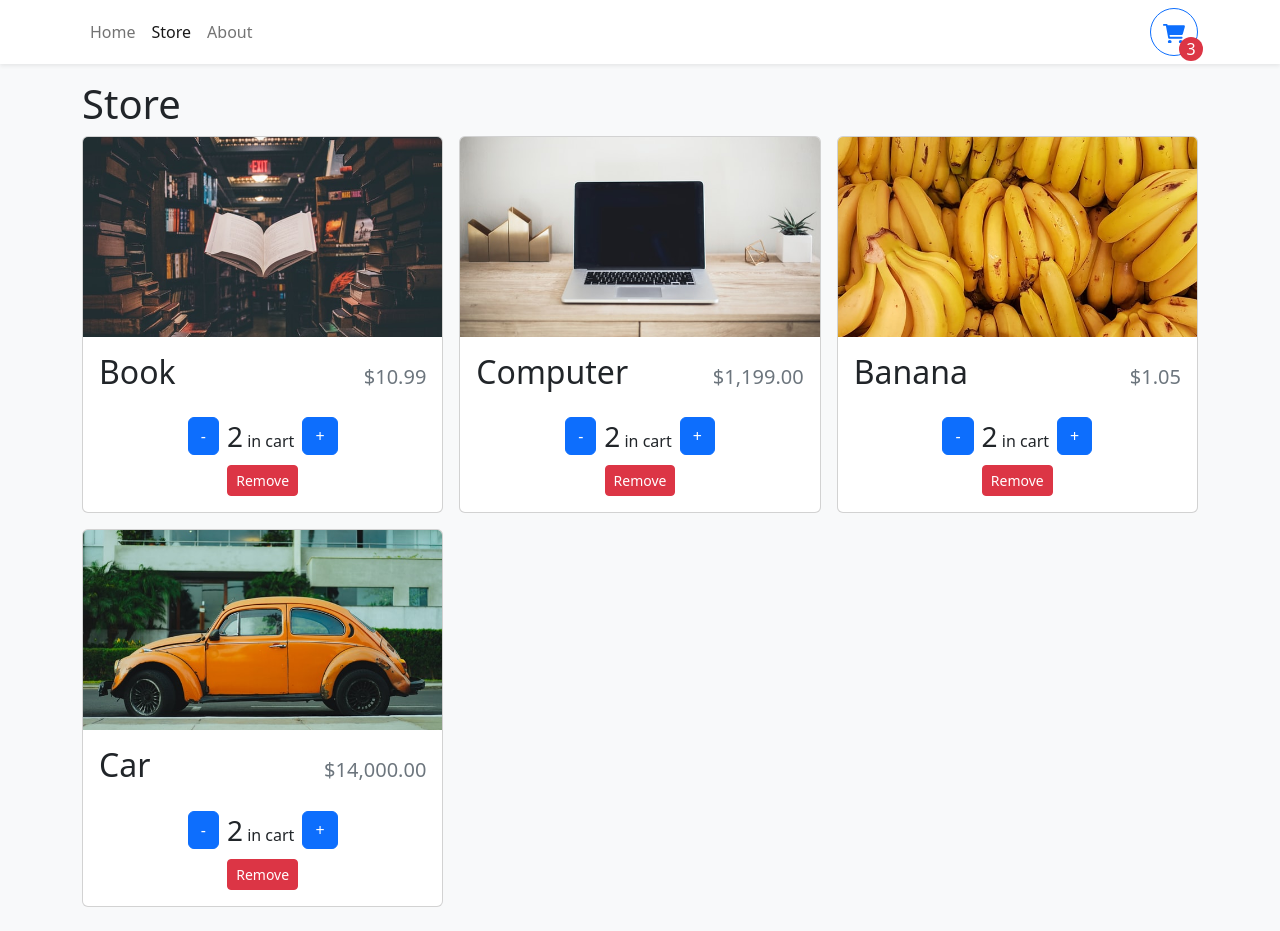
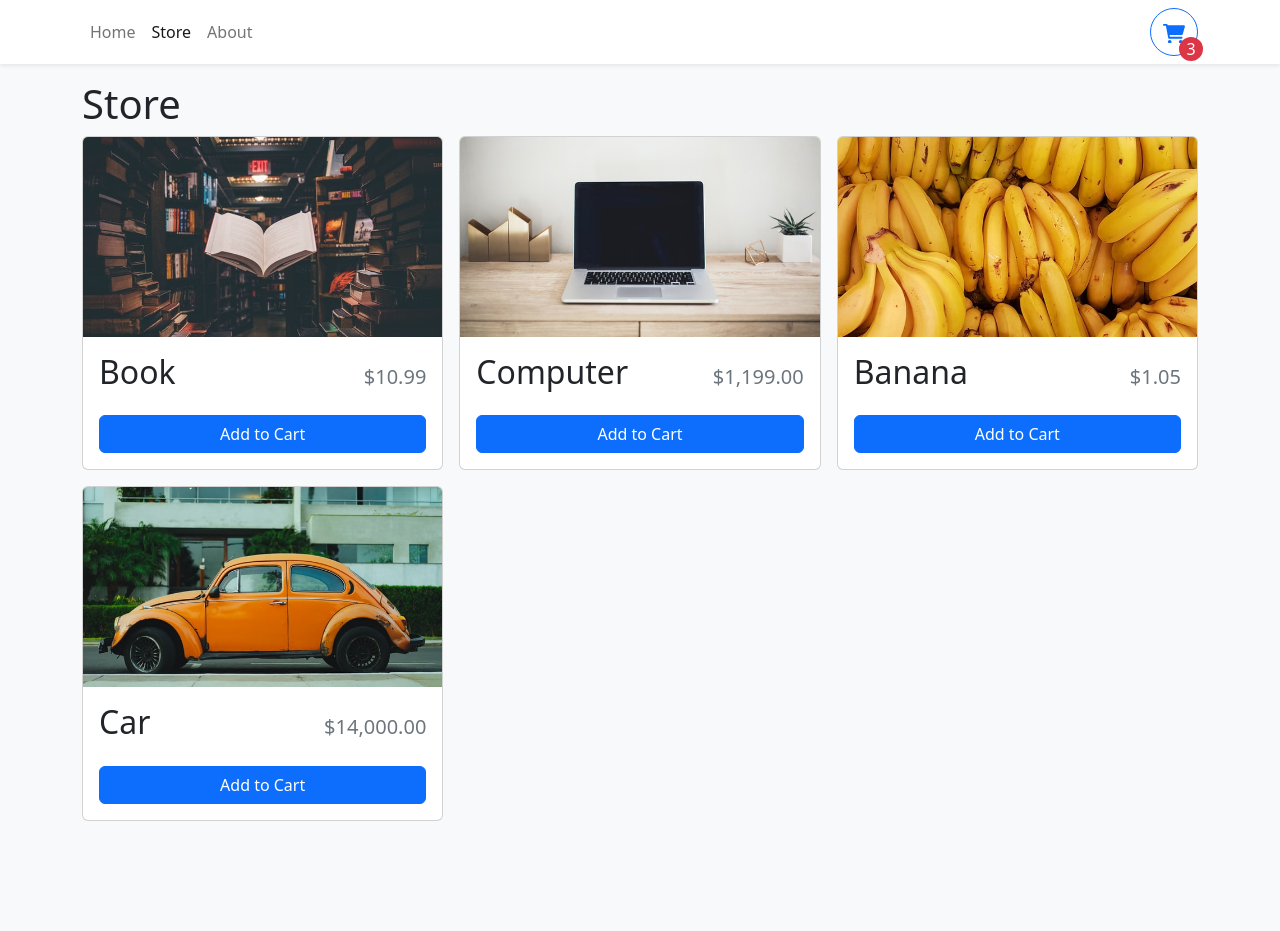
Before and after one commit to JamesOkemwa/shoppin-cart-react-typescript, a React (Vite) app: page /store in a window 1280 px wide. After the commit the page ends 845 px from the top, so only its background shows below. Built offline with nearby package versions, Linux system fonts and the light colour scheme.

Commit message:
Item's card buttons functionality- add to cart, remove from cart

```diff
--- a/src/components/StoreItem.tsx
+++ b/src/components/StoreItem.tsx
@@ -1,4 +1,5 @@
 import { Button, Card } from "react-bootstrap"
+import { useShoppingCart } from "../context/ShoppingCartContext"
 import { formatCurrency } from "../utilities/formatCurrency"
 
 type StoreItemProps = {
@@ -9,7 +10,8 @@ type StoreItemProps = {
 }
 
 export function StoreItem({ id, name, price, imgUrl}: StoreItemProps) {
-    const quantity = 2
+    const { getItemQuantity, increaseCartQuantity, decreaseCartQuantity, removeFromCart} = useShoppingCart()
+    const quantity = getItemQuantity(id)
 
     return <Card className="h-100">
         <Card.Img
@@ -25,16 +27,16 @@ export function StoreItem({ id, name, price, imgUrl}: StoreItemProps) {
             </Card.Title>
             <div className="mt-auto">
                 { quantity === 0 ? (
-                    <Button className="w-100">Add to Cart</Button>
+                    <Button className="w-100" onClick={() => increaseCartQuantity(id)}>Add to Cart</Button>
                 ) : <div className="d-flex flex-column align-items-center" style={{ gap: ".5rem"}}>
                         <div className="d-flex align-items-center justify-content-center" style={{ gap: ".5rem"}}>
-                            <Button>-</Button>
+                            <Button onClick={() => decreaseCartQuantity(id)}>-</Button>
                             <div>
                                 <span className="fs-3">{quantity}</span> in cart
                             </div>
-                            <Button>+</Button>
+                            <Button onClick={() => increaseCartQuantity(id)}>+</Button>
                         </div>
-                        <Button variant="danger" size="sm">Remove</Button>
+                        <Button variant="danger" size="sm" onClick={() => removeFromCart(id)}>Remove</Button>
                     </div>}
             </div>
         </Card.Body>
```
